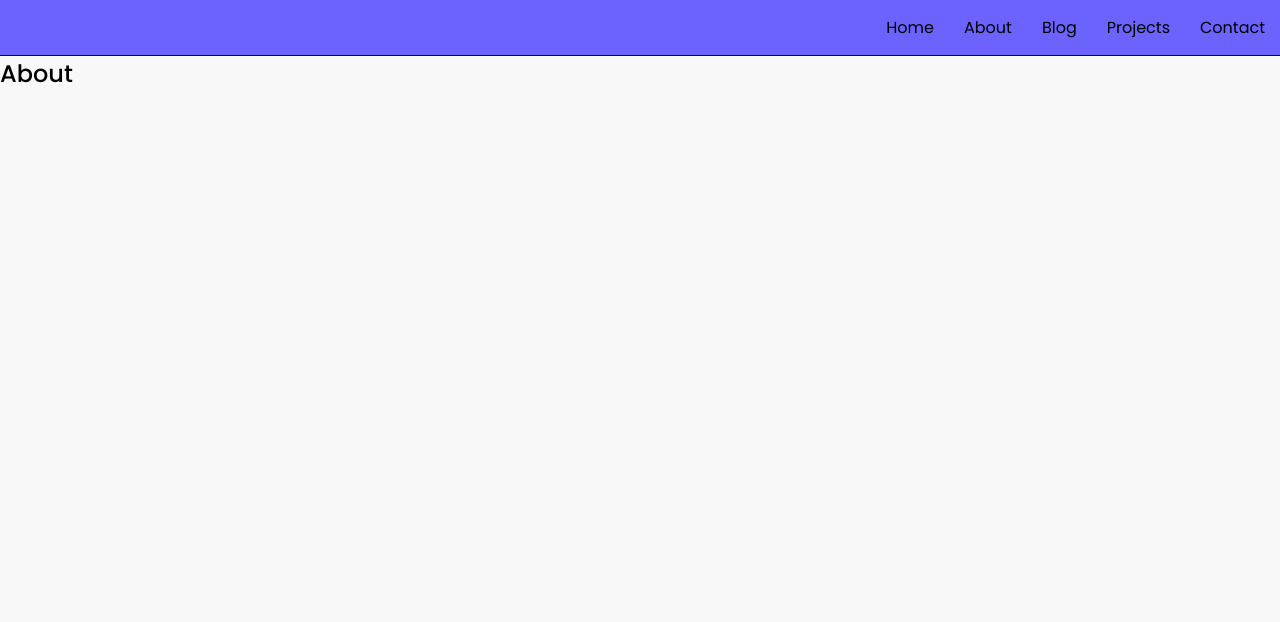
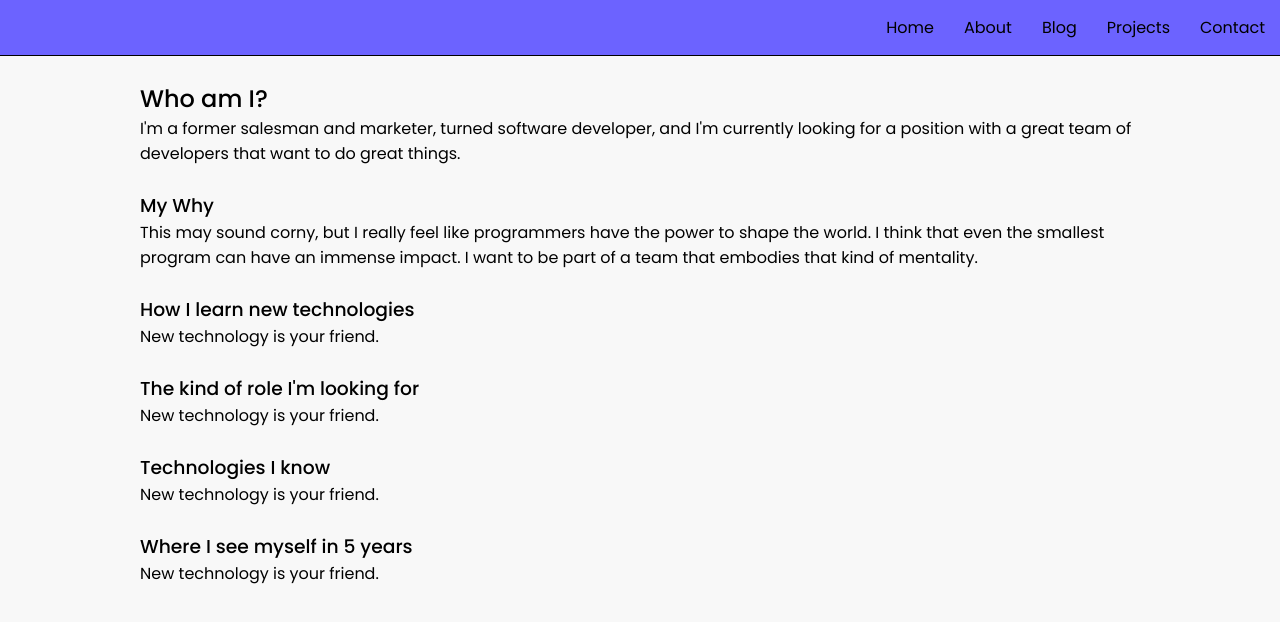
Before and after one commit to 4nth0ny1/portfolio-react-client, a React (Create React App) app: page /about in a window 1280 px wide. Shown: the top 622 px of the page. Built offline with nearby package versions, Linux system fonts and the light colour scheme.

Commit message:
added footer and about page content

```diff
--- a/src/App.css
+++ b/src/App.css
@@ -11,6 +11,8 @@ body {
 
 .App {
   text-align: center;
+  position: relative;
+
 }
 
 h1 {
@@ -18,7 +20,7 @@ h1 {
   font-size: 4rem;
 }
 
-h2 {
+h2, h3 {
   font-weight: 500;
 }
 
@@ -154,3 +156,16 @@ nav {
   padding: 20px;
   font-size: 125px !important;
 }
+
+.about {
+  width: 1000px;
+  margin: 25px auto;
+}
+
+.footer-container {
+  position: absolute;
+  bottom: 0;
+  width: 100%;
+  height: 250px;
+  background: #6C63FF;
+}
--- a/src/App.js
+++ b/src/App.js
@@ -1,5 +1,6 @@
 import './App.css';
 import { Outlet, Link } from "react-router-dom";
+
 
 export default function App() {
   return (
@@ -12,6 +13,7 @@ export default function App() {
         <Link className="link" to="/contact">Contact</Link>
       </nav>
       <Outlet />
+
     </>
   );
 }
--- a/src/routes/About.jsx
+++ b/src/routes/About.jsx
@@ -1,7 +1,38 @@
+
+
 export default function About() {
     return (
-      <main>
-        <h2>About</h2>
-      </main>
+      <>
+        <div className="about">
+          <h2 className="about-header">Who am I?</h2>
+          <p>I'm a former salesman and marketer, turned software developer, and I'm currently looking for a position with a great team of developers that want to do great things.</p>
+        </div>
+
+        <div className="about">
+          <h3 className="about-subheader">My Why</h3>
+          <p>This may sound corny, but I really feel like programmers have the power to shape the world. I think that even the smallest program can have an immense impact. I want to be part of a team that embodies that kind of mentality.</p>
+        </div>
+
+        <div className="about">
+          <h3 className="about-subheader">How I learn new technologies</h3>
+          <p>New technology is your friend.</p>
+        </div>
+
+        <div className="about">
+          <h3 className="about-subheader">The kind of role I'm looking for</h3>
+          <p>New technology is your friend.</p>
+        </div>
+
+        <div className="about">
+          <h3 className="about-subheader">Technologies I know</h3>
+          <p>New technology is your friend.</p>
+        </div>
+
+        <div className="about">
+          <h3 className="about-subheader">Where I see myself in 5 years</h3>
+          <p>New technology is your friend.</p>
+        </div>
+
+      </>
     );
   }
```
Also changed, not shown: src/components/Footer.jsx (added, +15 -0 lines).
